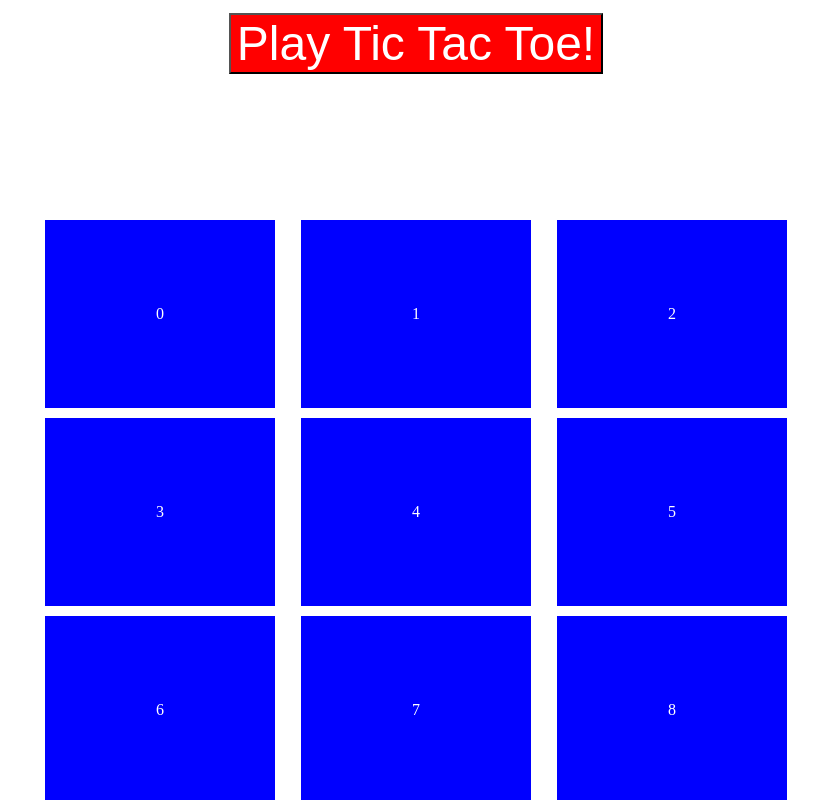
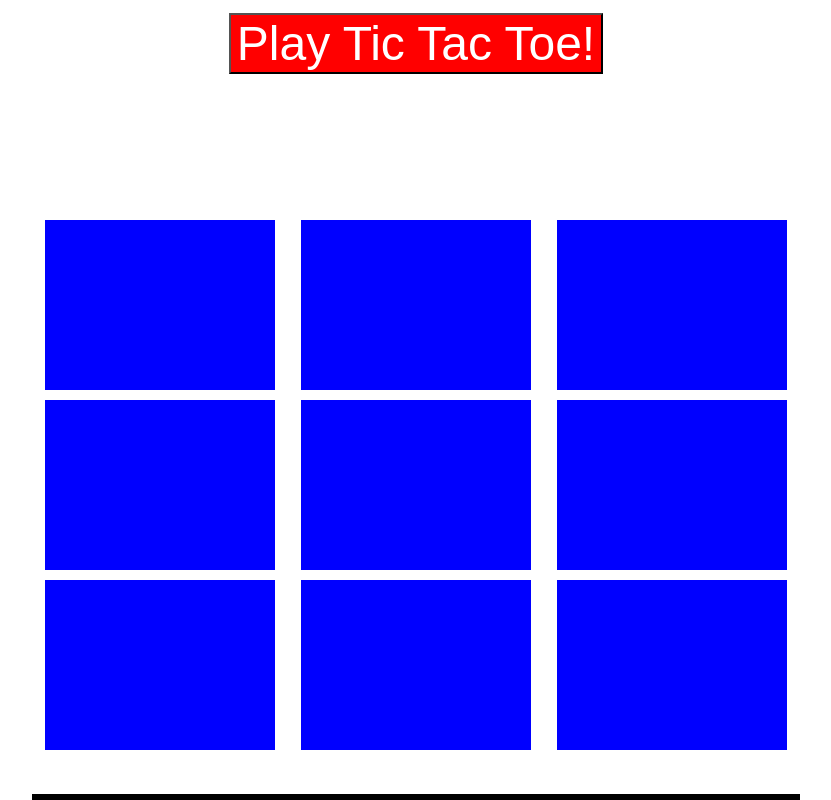
Before and after one commit to jhkirkley/tictactoe, a plain HTML site: page index.html in a window 1280 px wide. Shown: the whole page, without its empty margins (224-1055 px from the left). Drawn offline with nearby package versions, Linux system fonts and the light colour scheme.

Commit message:
Clear Board

```diff
--- a/index.html
+++ b/index.html
@@ -17,31 +17,31 @@
     <div id="game">
         <div id="bcontainer">
             <div id="b0"class="space left">
-                <p>0</p>
+                <p></p>
             </div>
             <div id="b1"class="space center">
-                <p>1</p>
+                <p></p>
             </div>
             <div id="b2"class="space right">
-                <p>2</p>
+                <p></p>
             </div>
             <div id="b3" class="space left">
-                <p>3</p>
+                <p></p>
             </div>
             <div id="b4" class="space center">
-                <p>4</p>
+                <p></p>
             </div>
             <div id="b5" class="space right">
-                <p>5</p>
+                <p></p>
             </div>
             <div id="b6" class="space left">
-                <p>6</p>
+                <p></p>
             </div>
             <div id="b7"class="space center">
-                <p>7</p>
+                <p></p>
             </div>
             <div id="b8"class="space right">
-                <p>8</p>
+                <p></p>
             </div>
         </div>
         <div id="bottom">
--- a/js/toe.js
+++ b/js/toe.js
@@ -15,7 +15,9 @@ function init() {
   boardMsg("");
   for(var i = 0; i < bplane.length; i++) {
     bplane[i] = "";
-    $(".space").eq(i).html("<p>" + bplane[i] + "</p>");
+    $(".space").map(function() {
+            $(this).p.text("");
+        }).get();
   }
 };
 
```
